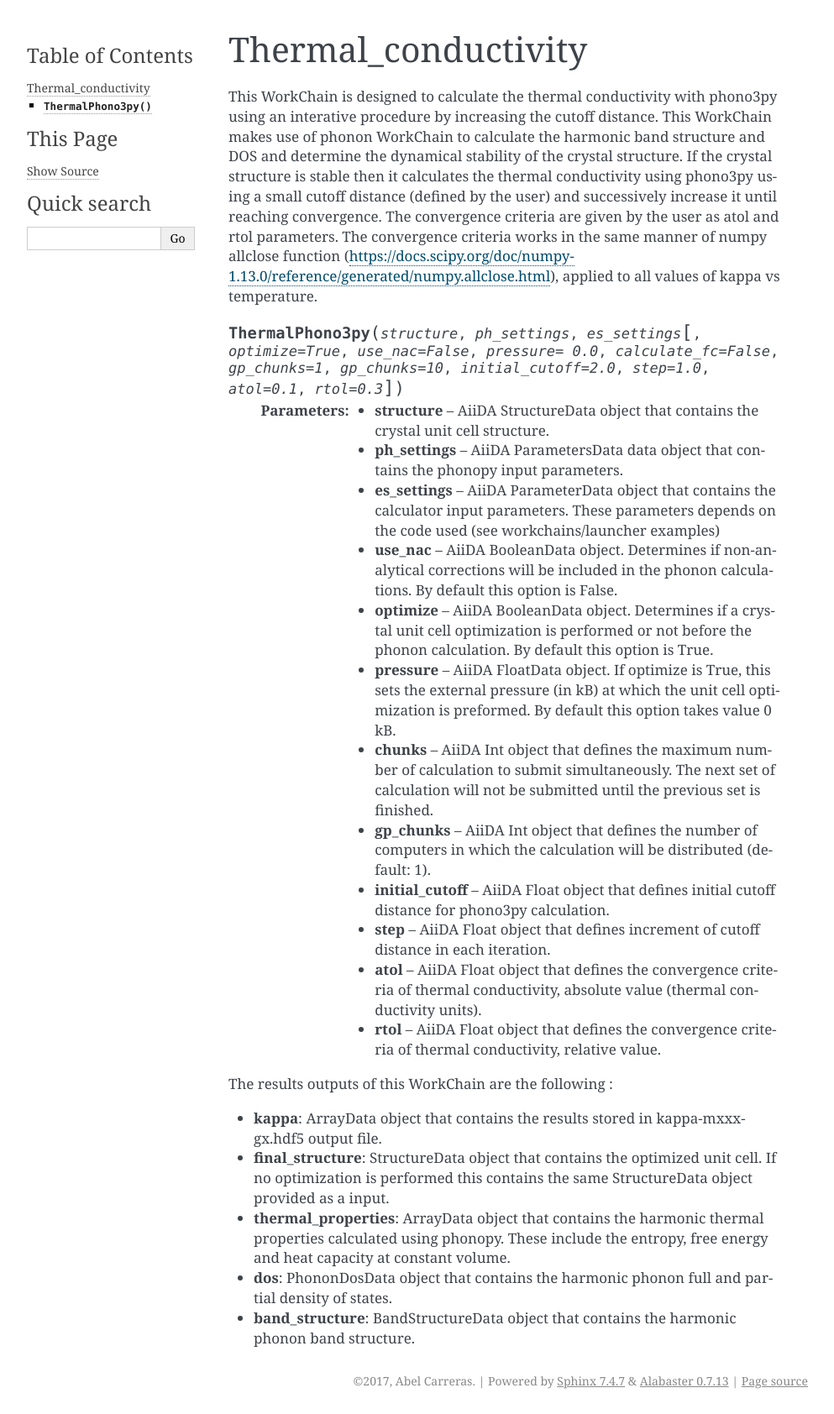
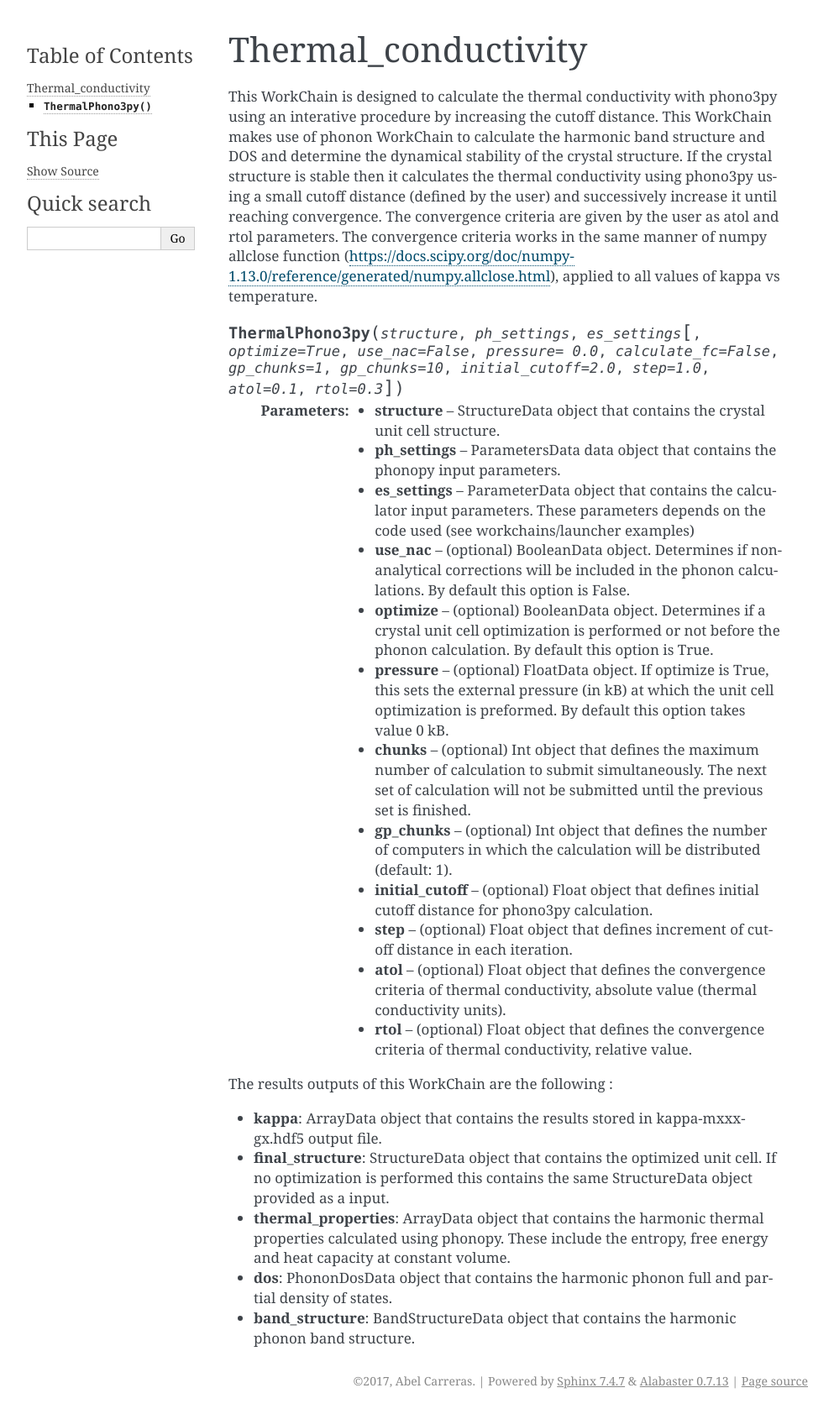
Before and after one commit to aiida-phonopy/aiida-phonopy, a Sphinx documentation site: the page built from docs/workchains/wc_thermal_conductivity.rst, in a window 1280 px wide. Shown: the whole page at 84% size, without its empty margins (148-1141 px from the left). Built offline with Sphinx 7.4.7, drawn with Linux system fonts in a browser that asks for light colours.

Commit message:
Update the manual

```diff
--- a/docs/workchains/wc_thermal_conductivity.rst
+++ b/docs/workchains/wc_thermal_conductivity.rst
@@ -12,18 +12,18 @@ applied to all values of kappa vs temperature.
 
 .. function:: ThermalPhono3py(structure, ph_settings, es_settings [, optimize=True, use_nac=False, pressure= 0.0, calculate_fc=False, gp_chunks=1, gp_chunks=10, initial_cutoff=2.0, step=1.0, atol=0.1, rtol=0.3])
 
-   :param structure: AiiDA StructureData object that contains the crystal unit cell structure.
-   :param ph_settings: AiiDA ParametersData data object that contains the phonopy input parameters.
-   :param es_settings: AiiDA ParameterData object that contains the calculator input parameters. These parameters depends on the code used (see workchains/launcher examples)
-   :param use_nac: AiiDA BooleanData object. Determines if non-analytical corrections will be included in the phonon calculations. By default this option is False.
-   :param optimize: AiiDA BooleanData object. Determines if a crystal unit cell optimization is performed or not before the phonon calculation. By default this option is True.
-   :param pressure: AiiDA FloatData object. If optimize is True, this sets the external pressure (in kB) at which the unit cell optimization is preformed. By default this option takes value 0 kB.
-   :param chunks: AiiDA Int object that defines the maximum number of calculation to submit simultaneously. The next set of calculation will not be submitted until the previous set is finished.
-   :param gp_chunks:  AiiDA Int object that defines the number of computers in which the calculation will be distributed (default: 1).
-   :param initial_cutoff: AiiDA Float object that defines initial cutoff distance for phono3py calculation.
-   :param step: AiiDA Float object that defines increment of cutoff distance in each iteration.
-   :param atol: AiiDA Float object that defines the convergence criteria of thermal conductivity, absolute value (thermal conductivity units).
-   :param rtol: AiiDA Float object that defines the convergence criteria of thermal conductivity, relative value.
+   :param structure: StructureData object that contains the crystal unit cell structure.
+   :param ph_settings: ParametersData data object that contains the phonopy input parameters.
+   :param es_settings: ParameterData object that contains the calculator input parameters. These parameters depends on the code used (see workchains/launcher examples)
+   :param use_nac: (optional) BooleanData object. Determines if non-analytical corrections will be included in the phonon calculations. By default this option is False.
+   :param optimize: (optional) BooleanData object. Determines if a crystal unit cell optimization is performed or not before the phonon calculation. By default this option is True.
+   :param pressure: (optional) FloatData object. If optimize is True, this sets the external pressure (in kB) at which the unit cell optimization is preformed. By default this option takes value 0 kB.
+   :param chunks: (optional) Int object that defines the maximum number of calculation to submit simultaneously. The next set of calculation will not be submitted until the previous set is finished.
+   :param gp_chunks: (optional) Int object that defines the number of computers in which the calculation will be distributed (default: 1).
+   :param initial_cutoff: (optional) Float object that defines initial cutoff distance for phono3py calculation.
+   :param step: (optional) Float object that defines increment of cutoff distance in each iteration.
+   :param atol: (optional) Float object that defines the convergence criteria of thermal conductivity, absolute value (thermal conductivity units).
+   :param rtol: (optional) Float object that defines the convergence criteria of thermal conductivity, relative value.
 
 The results outputs of this WorkChain are the following :
 
```
Also changed, not shown: docs/plugins/phono3py.rst (+6 -6 lines), docs/plugins/phonopy.rst (+4 -4 lines), docs/workchains/wc_gruneisen.rst (+6 -6 lines), docs/workchains/wc_phono3py_dist.rst (+7 -7 lines), docs/workchains/wc_phonon.rst (+6 -6 lines), docs/workchains/wc_phonon3.rst (+9 -9 lines), docs/workchains/wc_qha.rst (+5 -5 lines).
